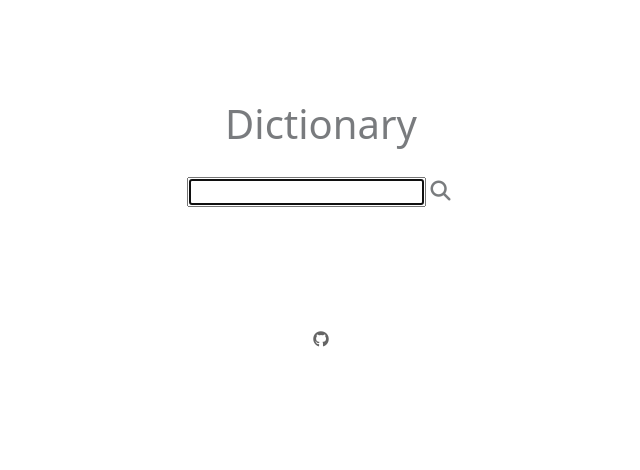
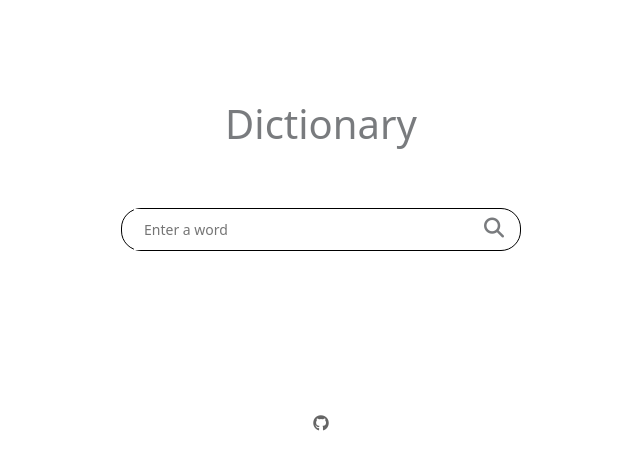
Before and after one commit to celestemoura/dictionary-react, a React (Create React App) app: page / in a window 1280 px wide. Shown: the top 470 px of the page, without its empty margins (319-959 px from the left). Built offline with nearby package versions, Linux system fonts and the light colour scheme.

Commit message:
improved search field

```diff
--- a/src/App.css
+++ b/src/App.css
@@ -11,6 +11,7 @@ footer {
 }
 
 .App .container {
+  max-width: 600px;
   padding: 100px;
 }
 
--- a/src/App.js
+++ b/src/App.js
@@ -16,7 +16,7 @@ function App() {
           rel="noreferrer"
           title="GitHub repository"
         >
-          <i class="fa-brands fa-github github-icon"></i>
+          <i className="fa-brands fa-github github-icon"></i>
         </a>
       </footer>
     </div>
--- a/src/Dictionary.css
+++ b/src/Dictionary.css
@@ -1,17 +1,31 @@
 form {
-  padding: 20px;
+  font-size: 14px;
+  text-align: left;
 }
 
 .search-button {
   font-size: 20px;
   opacity: 0.6;
-  padding: 5px;
 }
 
 .search-button:hover {
   cursor: pointer;
 }
 
+.search-engine {
+  border: 1px solid black;
+  border-radius: 20px;
+  margin: 60px 0px;
+  max-width: 400px;
+  display: block;
+}
+
+.search-field {
+  border: none;
+  padding: 10px;
+  width: 350px;
+}
+
 .Meaning h3 {
   font-size: 22px;
   opacity: 0.6;
--- a/src/Dictionary.js
+++ b/src/Dictionary.js
@@ -25,13 +25,22 @@ export default function Dictionary() {
 
   return (
     <div className="Dictionary">
+      <div className="row search-engine">
+        <div className="col">
           <form onSubmit={search}>
-        <input type="search" autoFocus={true} onChange={handleSearch} />
+            <input
+              type="search"
+              onChange={handleSearch}
+              placeholder="Enter a word"
+              className="search-field"
+            />
             <i
               className="fa-solid fa-magnifying-glass search-button"
               onClick={search}
             ></i>
           </form>
+        </div>
+      </div>
       <Results results={results} />
     </div>
   );
```
Lines whose indentation alone changed are shown as unchanged.
